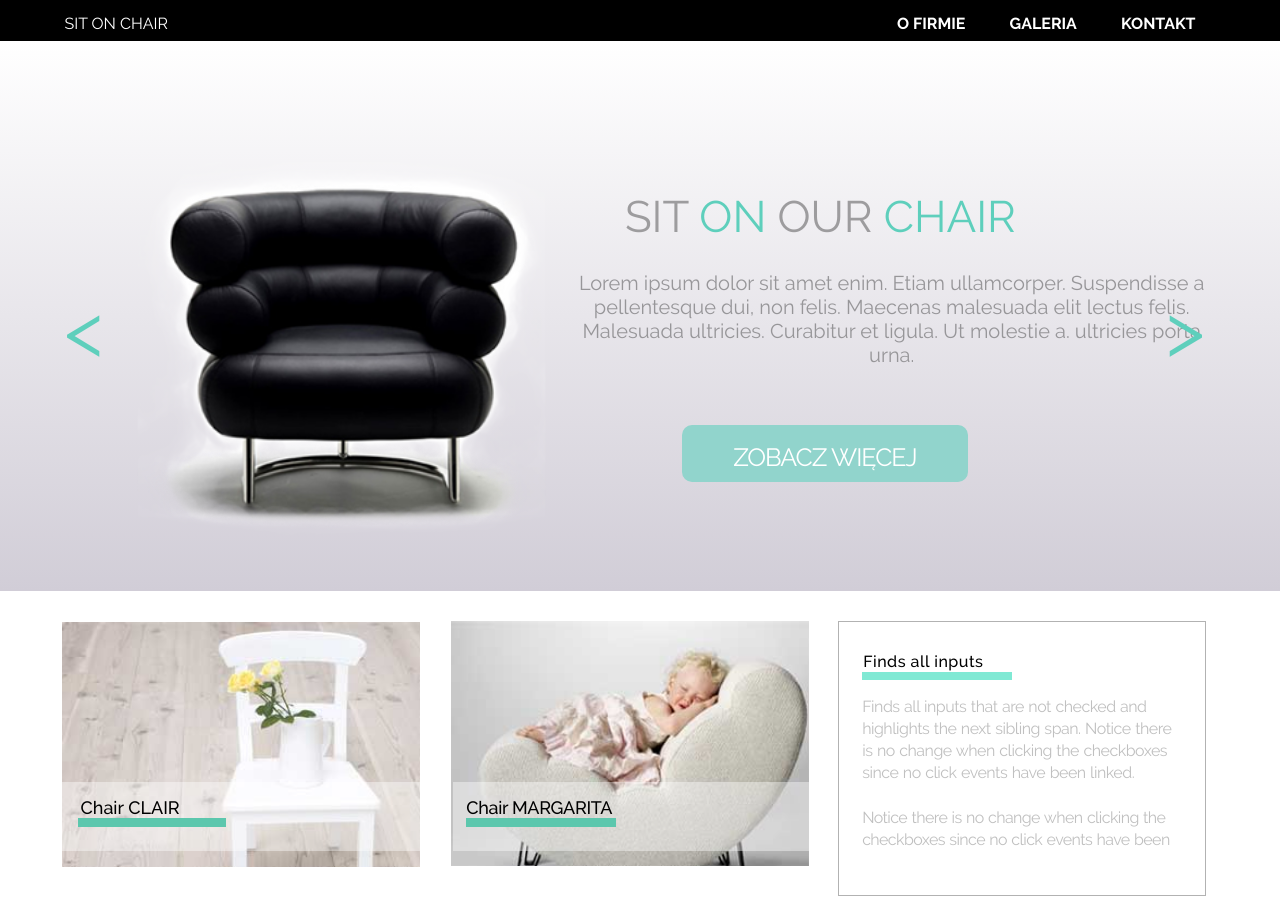
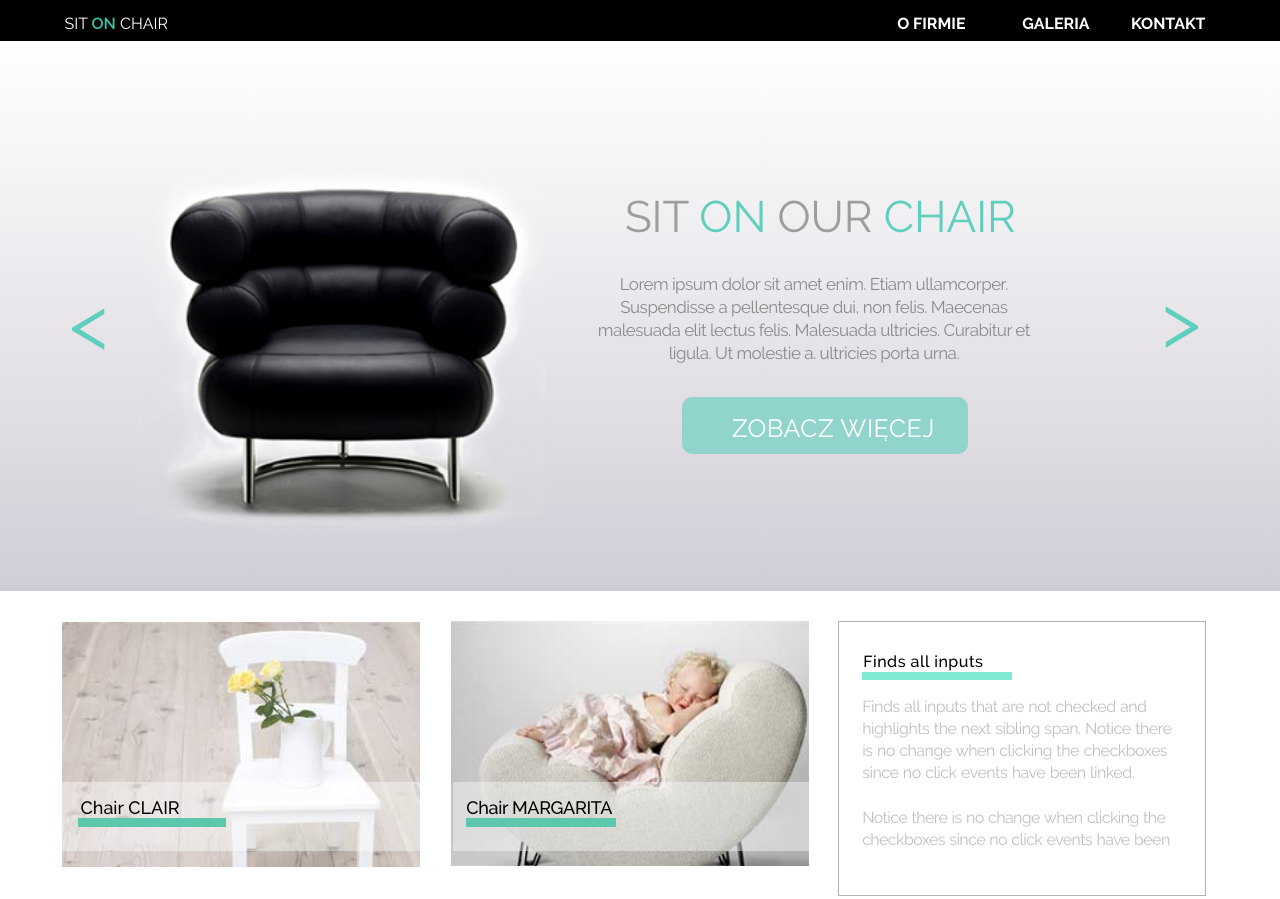
Before and after one commit to JKarkosza/CL-Sit-On-Chair-Project, a plain HTML site: page index.html in a window 1280 px wide. Shown: the top 899 px of the page. Drawn offline with Linux system fonts and the light colour scheme.

Commit message:
całość statyczna

```diff
--- a/css/style.css
+++ b/css/style.css
@@ -280,8 +280,19 @@ header nav.col li{
   padding: 4px 0;
 }
 
+header nav.col li:first-of-type {
+  position: absolute;
+  right: 250px;
+}
+
 header nav.col li:nth-of-type(2) {
-  color: red;
+  position: absolute;
+  right: 126px;
+}
+
+header nav.col li:nth-of-type(3) {
+  position: absolute;
+  right: 10px;
 }
 
 header p.col {
@@ -290,27 +301,16 @@ header p.col {
   text-transform: uppercase;
 }
 
+header p.col > span {
+  color: #2fcaaf;
+  font-weight: 600;
+}
+
 header nav.col a {
   color: #fff;
   text-decoration: none;
   text-transform: uppercase;
   font-weight: 700;
-}
-
-header nav.col a:first-of-type {
-  padding: 0px 7px;
-  margin: 0 13px;
-
-}
-
-header nav.col a:nth-of-type(2) {
-  padding: 0px 7px;
-  margin: 0 13px;
-}
-
-header nav.col a:nth-of-type(3) {
-  padding: 0px 7px;
-  margin: 0 13px;
 }
 
 /* SEKCJA FOTEL I OPIS */
@@ -348,44 +348,56 @@ body > section:first-of-type h1>span{
 
 
 body > section:first-of-type p{
-  font-size: 20px;
-  color: #979699;
-  margin-top: 29px;
-  margin-left: 43px;
+  font-size: 17px;
+  color: #8b8a8c;
+  margin-top: 30px;
+  margin-left: 66px;
   text-align: center;
+  width: 500px;
+  letter-spacing: -0.5px;
+  padding-right: 54px;
+  padding-top: 1px;
+  line-height: 23px;
 }
 
 body > section:first-of-type a{
-  letter-spacing: -1px;
+  letter-spacing: 0.5px;
   margin-left: 157px;
-  margin-top: 58px;
+  margin-top: 32px;
   display: block;
   height: 57px;
   width: 286px;
   font-size: 25px;
   text-align: center;
-  padding: 17px;
+  padding: 16px;
   text-decoration: none;
   color: #fff;
   background: #91d4cc;
   border-radius: 10px;
   text-transform: uppercase;
+  padding-left: 33px;
 }
 
 body > section:first-of-type .row > :first-child{
   color: #5ecfbc;
   font-size: 77px;
   position: absolute;
-  left: -43px;
-  top: 194px;
+  left: 5px;
+  top: 250px;
+  margin: 0;
+  padding: 0;
+  width: 0;
 }
 
 body > section:first-of-type .row > p:nth-of-type(2){
   color: #5ecfbc;
   font-size: 77px;
   position: absolute;
-  right: 11px;
-  top: 194px;
+  right: 54px;
+  top: 248px;
+  padding: 0;
+  margin: 0;
+  width: 0px;
 }
 /* === SEKCJA Z KRZESLAMI ===*/
 
@@ -935,7 +947,7 @@ form[name='contact'] ::placeholder {
   padding: 2px 0px;
 }
 
-.form a {
+/*.form a {
   color: white;
   position: absolute;
   bottom: -202px;
@@ -952,13 +964,32 @@ form[name='contact'] ::placeholder {
   font-weight: 600;
   padding-left: 24px;
   letter-spacing: -0.5px;
+}*/
+
+input[type=submit] {
+  color: white;
+  position: absolute;
+  bottom: -202px;
+  left: 60px;
+  background: #80e3cf;
+  width: 372px;
+  height: 78px;
+  border-radius: 10px;
+  text-decoration: none;
+  text-transform: uppercase;
+  text-align: center;
+  padding: 18px;
+  font-size: 37px;
+  font-weight: 600;
+  padding-left: 24px;
+  letter-spacing: -0.5px;
+  border:none;
 }
 
 /* Footer */
 
 footer {
   margin-top: 50px;
-  border: 1px solid black;
   position: relative;
 }
 
--- a/index.html
+++ b/index.html
@@ -12,7 +12,7 @@
     <div class="container">
       <div class="row">
         <p class="col">
-          sit on chair
+          sit <span>on</span> chair
         </p>
 
         <nav class="col">
@@ -160,7 +160,8 @@
             <img src="images/form_ok.jpg" alt="checkboxOK">
             </div>
           <p>Zgadzam się na przetwarzanie danych osobowych</p>
-          <a href="#">wyślij</a>
+          <!--<a href="#">wyślij</a>-->
+          <input type="submit" name="subm" value="WyśliJ">
 
         </div>
       </div>
```
